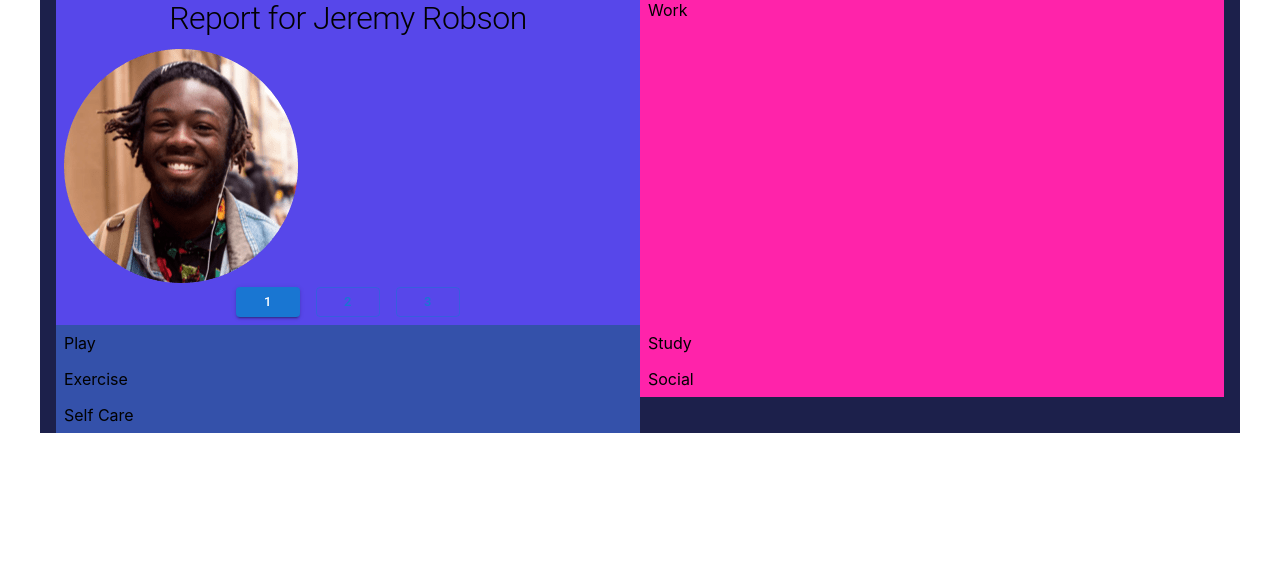
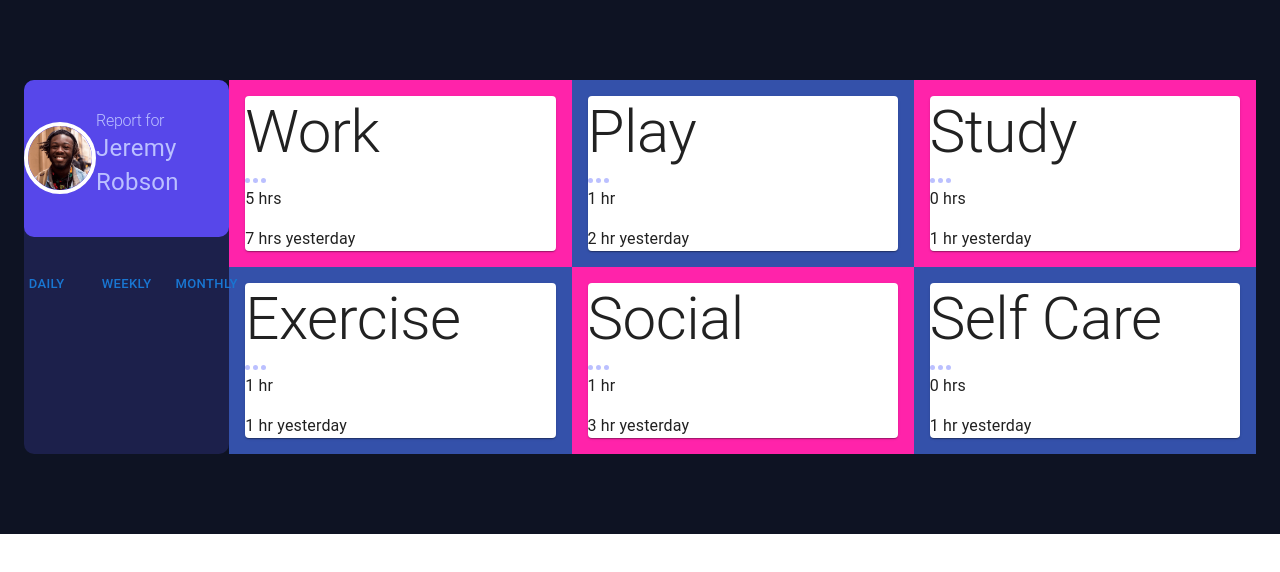
Before and after one commit to queseri/time-tracking, a React (Create React App) app: page / in a window 1280 px wide. Shown: the top 572 px of the page. Built offline with nearby package versions, Linux system fonts and the light colour scheme.

Commit message:
feat: data fetching and implementation

```diff
--- a/public/index.html
+++ b/public/index.html
@@ -1,14 +1,12 @@
 <!DOCTYPE html>
 <html lang="en">
+
 <head>
   <meta charset="utf-8" />
   <link rel="icon" href="%PUBLIC_URL%/favicon.ico" />
   <meta name="viewport" content="width=device-width, initial-scale=1" />
   <meta name="theme-color" content="#000000" />
-    <meta
-      name="description"
-      content="Web site created using create-react-app"
-    />
+  <meta name="description" content="Web site created using create-react-app" />
   <link rel="apple-touch-icon" href="%PUBLIC_URL%/logo192.png" />
   <!--
       manifest.json provides metadata used when your web app is installed on a
@@ -24,8 +22,14 @@
       work correctly both with client-side routing and a non-root public URL.
       Learn how to configure a non-root public URL by running `npm run build`.
     -->
+  <link rel="preconnect" href="https://fonts.googleapis.com">
+  <link rel="preconnect" href="https://fonts.gstatic.com" crossorigin>
+  <link
+    href="https://fonts.googleapis.com/css2?family=Rubik:wght@400;500;600;700;800;900&display=swap"
+    rel="stylesheet">
   <title>React App</title>
 </head>
+
 <body>
   <noscript>You need to enable JavaScript to run this app.</noscript>
   <div id="root"></div>
@@ -40,4 +44,5 @@
       To create a production bundle, use `npm run build` or `yarn build`.
     -->
 </body>
+
 </html>
--- a/src/App.css
+++ b/src/App.css
@@ -1,3 +1,4 @@
 body {
   min-height: 100vh;
+  font-family: 'Rubik', sans-serif;
 }
--- a/src/App.tsx
+++ b/src/App.tsx
@@ -1,16 +1,65 @@
+/** @jsxImportSource @emotion/react */
 import React, { useEffect, useState } from 'react';
-import { Container } from '@mui/material';
+import { Paper } from '@mui/material';
 import Grid2 from '@mui/material/Unstable_Grid2/Grid2';
+import { Box } from '@mui/material';
 import { Typography } from '@mui/material';
 import { Stack } from '@mui/material';
 import { Button } from '@mui/material';
 import { createTheme } from '@mui/system';
+import { css } from '@emotion/react';
 import Profile from './images/image-jeremy.png';
+import Ellipsis from './images/icon-ellipsis.svg';
 import './App.css';
 
 function App() {
+
   const [data, setData] = useState([] as any[]);
+  interface TargetData {
+    title: string,
+    currentDuration: number,
+    previousDuration: number,
+    term: string
+  }
 
+  const [targetData, setTargetData] = useState<TargetData[]>([])
+
+  function handleClick(id: string) {
+    console.log(id)
+    console.log(data)
+    if (id === 'monthly') {
+      const datum = data.map((item: { title: string; timeframes: { monthly: { current: number; previous: number; }; }; }) => (
+        {
+          title: item.title,
+          currentDuration: item.timeframes.monthly.current,
+          previousDuration: item.timeframes.monthly.previous,
+          term: 'last month'
+        }
+      ))
+      setTargetData(datum)
+    } else if (id === "weekly") {
+      const datum = data.map((item: { title: string; timeframes: { weekly: { current: number; previous: number; }; }; }) => (
+        {
+          title: item.title,
+          currentDuration: item.timeframes.weekly.current,
+          previousDuration: item.timeframes.weekly.previous,
+          term: 'last week'
+        }
+      ))
+      setTargetData(datum)
+    } else {
+      const datum = data.map((item: { title: string; timeframes: { daily: { current: number; previous: number; }; }; }) => (
+        {
+          title: item.title,
+          currentDuration: item.timeframes.daily.current,
+          previousDuration: item.timeframes.daily.previous,
+          term: 'yesterday'
+        }
+      ))
+      setTargetData(datum)
+    }
+    //
+  }
   const theme = createTheme({
     palette: {
       primary: {
@@ -32,22 +81,27 @@ function App() {
       }
     }
   })
-  const getData = () => {
-    fetch('data.json',
-      {
-        headers: {
-          'Content-Type': 'application/json',
-          'Accept': 'application/json',
+
+  const getData = async () => {
+    const url = 'data.json';
+    try {
+      const response = await fetch(url)
+      const dataResponse = await response.json()
+      console.log(dataResponse)
+      setData(dataResponse)
+      const datum = dataResponse.map((item: { title: string; timeframes: { daily: { current: number; previous: number; }; }; }) => (
+        {
+          title: item.title,
+          currentDuration: item.timeframes.daily.current,
+          previousDuration: item.timeframes.daily.previous,
+          term: 'yesterday'
         }
-      })
-      .then(function (response) {
-        console.log(response)
-        return response.json();
-      })
-      .then(function (response) {
-        console.log(response);
-        setData(response)
-      });
+      ))
+      setTargetData(datum)
+      console.log(datum)
+    } catch (error) {
+      console.log(error)
+    }
   }
 
   useEffect(() => {
@@ -55,30 +109,75 @@ function App() {
   }, [])
 
   return (
-    <Container sx={{ backgroundColor: theme.palette.secondary.dark }}>
+    <Grid2 container
+      sx={{
+        backgroundColor: theme.palette.primary.dark,
+        paddingInline: '1.5rem',
+        paddingBlock: '5rem'
+      }}>
+      <Grid2 xs={12} sm={4} md={3} lg={2}
+        sx={{
+          backgroundColor: theme.palette.secondary.dark,
+          borderRadius: '10px',
+        }}>
+        <Box sx={{
+          backgroundColor: theme.palette.primary.midblue,
+          borderRadius: '10px',
+          display: 'flex',
+          flexDirection: 'row-reverse',
+          justifyContent: 'space-around',
+          alignItems: 'center',
+          overflow: 'hidden',
+          paddingBlock: '2rem',
+        }}>
+          <Typography variant='h1' gutterBottom={true} align='left'
+            sx={{ fontSize: '1rem', color: theme.palette.primary.offwhite }}>
+            Report for
+            <Typography variant='body2'
+              sx={{
+                fontSize: '1.5rem',
+                color: theme.palette.primary.white
+              }}>Jeremy Robson
+            </Typography>
+          </Typography>
+          <img
+            css={css`display: block; width: 4rem; height: 4rem;
+           border: 4px solid white; border-radius: 50%`}
+            className='img-profile'
+            src={Profile}
+            alt="Jeremy Robson" />
+        </Box>
+        <Stack direction='row' spacing={2}
+          justifyContent='center' paddingTop={'2rem'} paddingBottom={'2rem'}>
+          <Button variant='text' size='small' onClick={() => handleClick('daily')}>Daily</Button>
+          <Button variant='text' size='small' onClick={() => handleClick('weekly')}>Weekly</Button>
+          <Button variant='text' size='small' onClick={() => handleClick('monthly')}>Monthly</Button>
+        </Stack>
+      </Grid2>
+      <Grid2 container xs={12} sm={8} md={9} lg={10}  >
 
-      <Grid2 container spacing={2} gap={0}>
-        <Grid2 xs={12} sm={6} sx={{ backgroundColor: theme.palette.primary.midblue }}>
-          <Typography variant='h1' gutterBottom={true} align='center'
-            sx={{ fontSize: '2rem', color: theme.palette.primary.white }}>
-            Report for Jeremy Robson
-          </Typography>
-          <img src={Profile} alt="Jeremy Robson" />
-          <Stack direction='row' spacing={2} justifyContent='center'>
-            <Button variant='contained' size='small'>1</Button>
-            <Button variant='outlined' size='small'>2</Button>
-            <Button variant='outlined' size='small'>3</Button>
-          </Stack>
-        </Grid2>
-        {data && data.length > 0 &&
-          data.map((item, idx: number) => <Grid2 key={item.title} xs={12} sm={6}
+        {targetData && targetData.length > 0 &&
+          targetData.map((item, idx: number) => <Grid2 key={item.title} xs={12} sm={6} md={4}
             sx={{ backgroundColor: idx % 2 === 0 ? `#ff23aa` : `#3451aa` }} >
-            {item.title}
+            <Paper sx={{ margin: '1rem' }}>
+              <div>
+                <Typography variant='h2'>{item.title}</Typography>
+                <img src={Ellipsis} alt="" />
+              </div>
+              <div aria-live='polite'>
+                <Typography paragraph className='current'>
+                  {item.currentDuration} {item.currentDuration === 0 || item.currentDuration > 1 ? 'hrs' : 'hr'}
+                </Typography>
+                <Typography paragraph className='previous'>
+                   {item.previousDuration} {item.previousDuration === 0 || item.currentDuration > 1 ? 'hrs' : 'hr'} {item.term}
+                </Typography>
+              </div>
+            </Paper>
           </Grid2>)
         }
       </Grid2>
 
-    </Container>
+    </Grid2>
   );
 }
 
```
Lines whose indentation alone changed are shown as unchanged.
